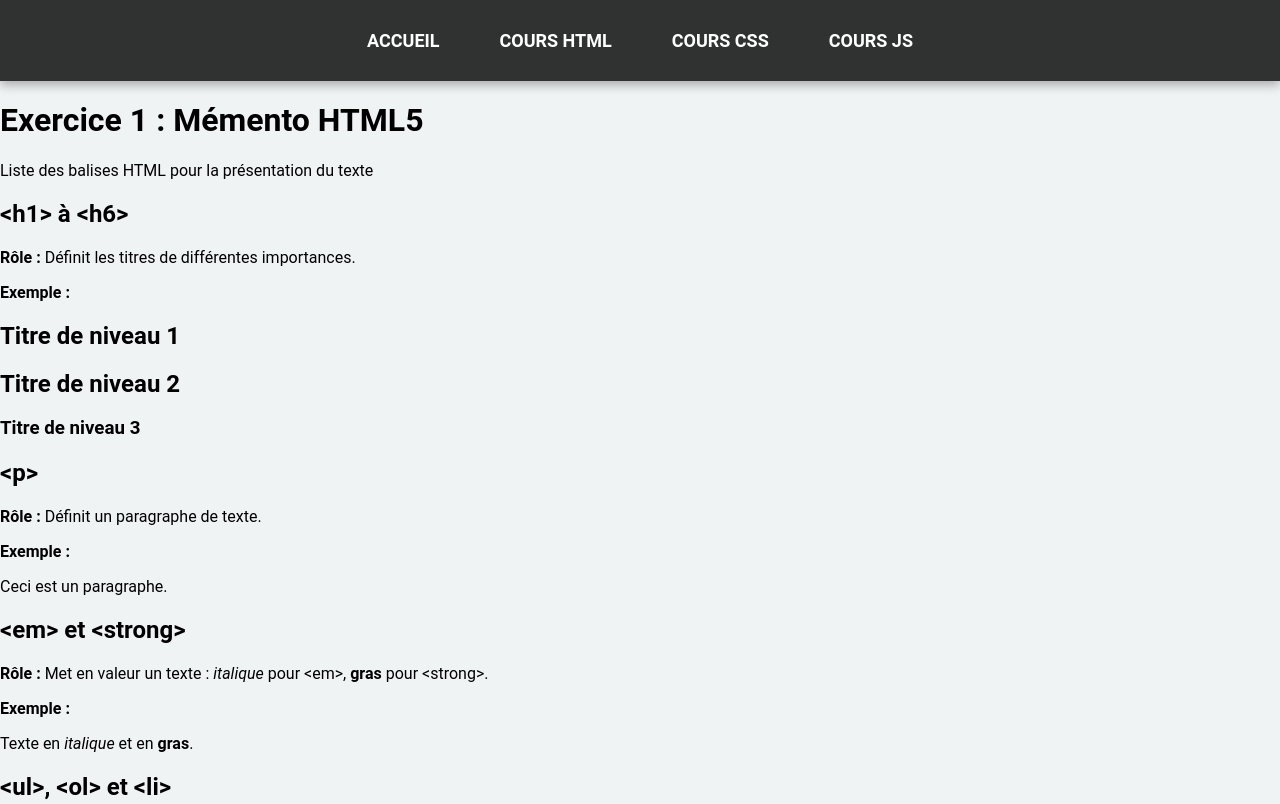
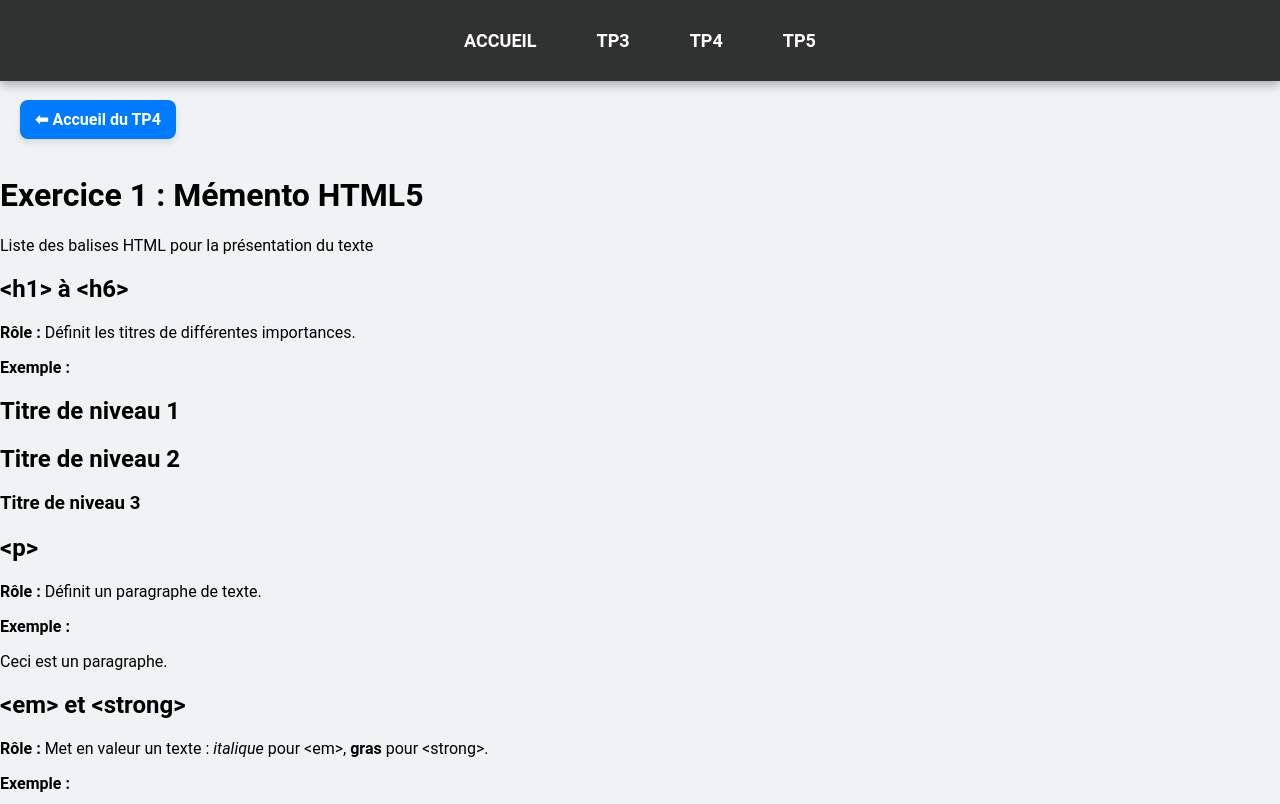
Before and after one commit to SerfiMolotov/SiteBTSSIO, a plain HTML site: page Docs/cours_HTML/TP/TP3.html in a window 1280 px wide. Shown: the top 804 px of the page. Drawn offline with Linux system fonts and the light colour scheme.

Commit message:
ajout de liens de retour vers TP4 dans les pages de cours et ajout de styles pour le bouton de retour

```diff
--- a/Docs/cours_HTML/TP/TP3.html
+++ b/Docs/cours_HTML/TP/TP3.html
@@ -10,10 +10,11 @@
     <header>
         <div class="navbar">
             <a href="../../../index.html">Accueil</a>
-            <a href="../indexHTML.html">Cours HTML</a>
-            <a href="../../cours_CSS/indexCSS.html">Cours CSS</a>
-            <a href="../../cours_JS/indexJS.html">Cours JS</a>
+            <a href="TP3.html">TP3</a>
+            <a href="../../../TP4.html">TP4</a>
+            <a href="../../../tempo.html">TP5</a>
         </div>
+        <a href="../../../TP4.html" class="btn-retour">⬅ Accueil du TP4</a>
         <h1>Exercice 1 : Mémento HTML5</h1>
         <p>Liste des balises HTML pour la présentation du texte</p>
     </header>
--- a/Style/style.css
+++ b/Style/style.css
@@ -215,7 +215,6 @@ footer {
     line-height: 1.8;
 }
 
-/* ========== BOUTON EMAIL EN BAS À DROITE ========== */
 .email-button {
     position: fixed;
     bottom: 20px;
@@ -290,10 +289,30 @@ footer {
     background: #ff5500;
 }
 
-/* ========== FOOTER ========== */
 footer {
     margin-top: 40px;
     padding: 20px;
     background: #333;
     color: white;
 }
+
+.btn-retour {
+    position: absolute;
+    top: 80px;
+    left: 20px;
+    background: #007bff;
+    color: white;
+    padding: 10px 15px;
+    margin-top: 20px;
+    border-radius: 8px;
+    font-size: 16px;
+    text-decoration: none;
+    font-weight: bold;
+    box-shadow: 0px 4px 6px rgba(0, 0, 0, 0.1);
+    transition: background 0.3s, transform 0.2s;
+}
+
+.btn-retour:hover {
+    background: #ff5500;
+    transform: scale(1.05);
+}
--- a/Style/tp.css
+++ b/Style/tp.css
@@ -1,5 +1,6 @@
 body {
     margin: 0;
+    margin-top: 75px;
     padding: 0;
     font-family: 'Roboto', sans-serif;
     background-color: #f0f3f4;
@@ -51,3 +52,24 @@ body {
 .navbar a:hover {
     color: #ffcc00;
 }
+
+.btn-retour {
+    position: absolute;
+    top: 80px;
+    left: 20px;
+    background: #007bff;
+    color: white;
+    padding: 10px 15px;
+    margin-top: 20px;
+    border-radius: 8px;
+    font-size: 16px;
+    text-decoration: none;
+    font-weight: bold;
+    box-shadow: 0px 4px 6px rgba(0, 0, 0, 0.1);
+    transition: background 0.3s, transform 0.2s;
+}
+
+.btn-retour:hover {
+    background: #ff5500;
+    transform: scale(1.05);
+}
```
Also changed, not shown: Docs/cours_CSS/indexCSS.html (+1 -0 lines), Docs/cours_HTML/indexHTML.html (+2 -1 lines), Docs/cours_JS/indexJS.html (+1 -0 lines), TP4.html (+0 -1 lines), tempo.html (+1 -1 lines).
